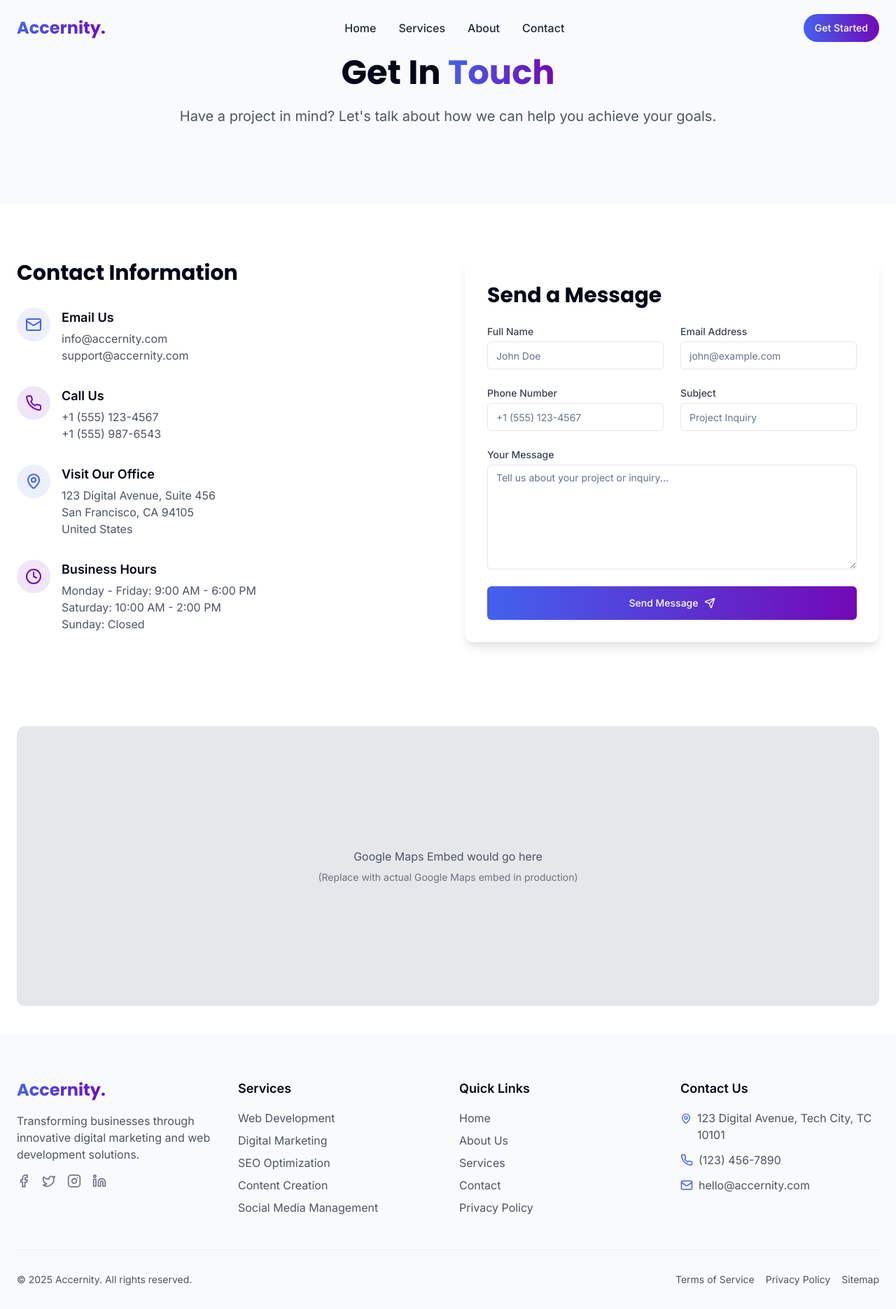
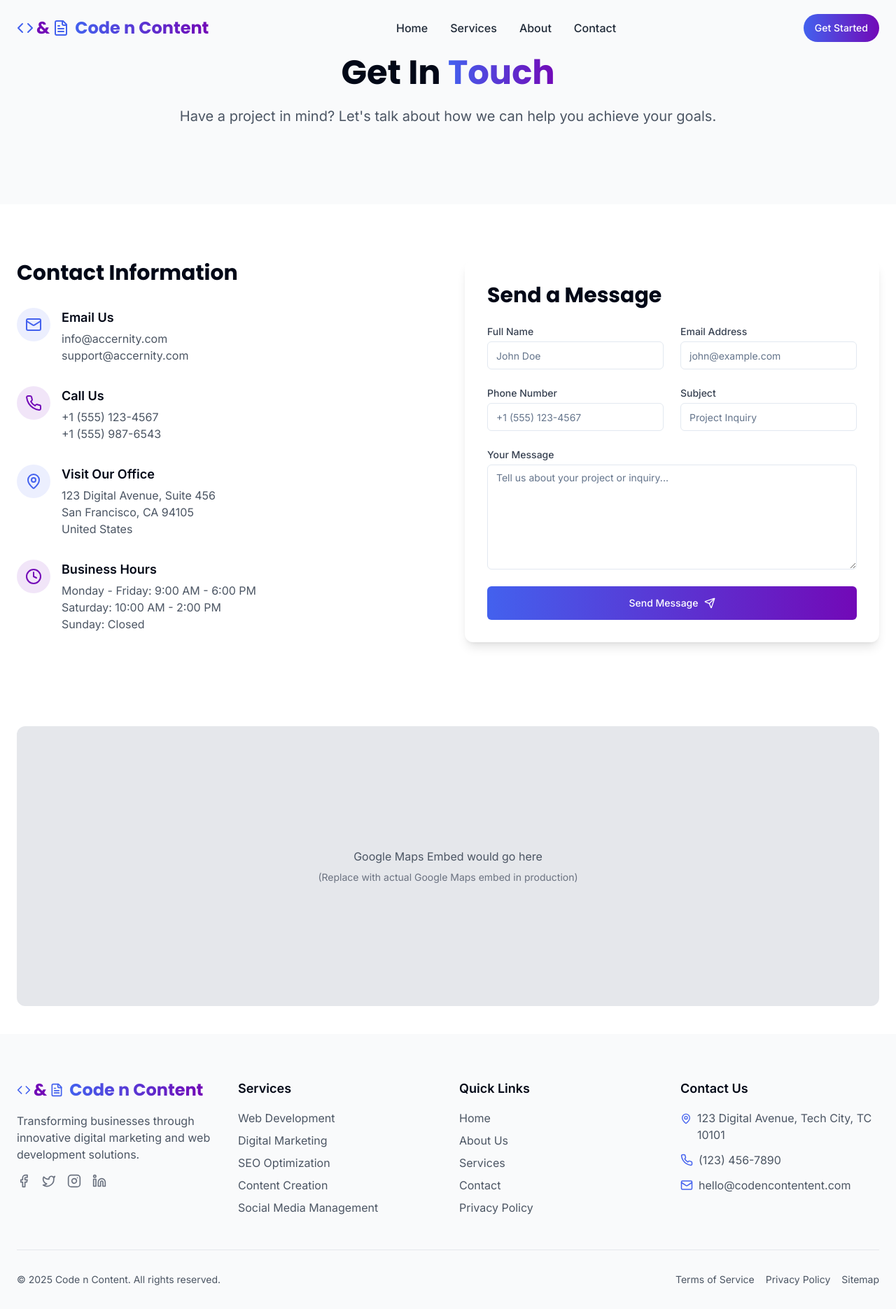
Before and after one commit to gopalagrawal1721/accernity-web-spark, a React (Vite) app: page /contact in a window 1280 px wide. Shown: the whole page at 70% size. Built offline with nearby package versions, Linux system fonts and the light colour scheme.

Commit message:
Refactor: Update company name and logo
Update the application to reflect the new company name "code n content" and its associated logo.

```diff
--- a/index.html
+++ b/index.html
@@ -4,17 +4,17 @@
   <head>
     <meta charset="UTF-8" />
     <meta name="viewport" content="width=device-width, initial-scale=1.0" />
-    <title>Accernity - Digital Marketing & Web Development Agency</title>
+    <title>Code n Content - Digital Marketing & Web Development Agency</title>
     <meta name="description" content="Premier digital marketing and web development agency helping businesses grow online with cutting-edge solutions." />
-    <meta name="author" content="Accernity" />
+    <meta name="author" content="Code n Content" />
 
-    <meta property="og:title" content="Accernity - Digital Marketing & Web Development Agency" />
+    <meta property="og:title" content="Code n Content - Digital Marketing & Web Development Agency" />
     <meta property="og:description" content="Premier digital marketing and web development agency helping businesses grow online with cutting-edge solutions." />
     <meta property="og:type" content="website" />
     <meta property="og:image" content="https://lovable.dev/opengraph-image-p98pqg.png" />
 
     <meta name="twitter:card" content="summary_large_image" />
-    <meta name="twitter:site" content="@accernity" />
+    <meta name="twitter:site" content="@codencontentent" />
     <meta name="twitter:image" content="https://lovable.dev/opengraph-image-p98pqg.png" />
 
     <!-- Google Fonts -->
--- a/src/components/Footer.tsx
+++ b/src/components/Footer.tsx
@@ -1,6 +1,6 @@
 
 import { Link } from "react-router-dom";
-import { Facebook, Twitter, Instagram, Linkedin, Mail, Phone, MapPin } from "lucide-react";
+import { Facebook, Twitter, Instagram, Linkedin, Mail, Phone, MapPin, Code, FileText } from "lucide-react";
 
 const Footer = () => {
   return (
@@ -9,8 +9,13 @@ const Footer = () => {
         <div className="grid grid-cols-1 md:grid-cols-2 lg:grid-cols-4 gap-8">
           {/* Company Info */}
           <div className="space-y-4">
-            <Link to="/" className="text-2xl font-display font-bold">
-              <span className="gradient-text">Accernity.</span>
+            <Link to="/" className="text-2xl font-display font-bold flex items-center">
+              <div className="mr-2 flex items-center">
+                <Code className="text-brand-blue" size={20} />
+                <span className="text-brand-purple mx-1">&</span>
+                <FileText className="text-brand-blue" size={20} />
+              </div>
+              <span className="gradient-text">Code n Content</span>
             </Link>
             <p className="text-gray-600 mt-2">
               Transforming businesses through innovative digital marketing and web development solutions.
@@ -111,7 +116,7 @@ const Footer = () => {
               </li>
               <li className="flex items-center">
                 <Mail size={18} className="mr-2 text-brand-blue" />
-                <span className="text-gray-600">hello@accernity.com</span>
+                <span className="text-gray-600">hello@codencontentent.com</span>
               </li>
             </ul>
           </div>
@@ -120,7 +125,7 @@ const Footer = () => {
         <div className="border-t border-gray-200 mt-12 pt-8">
           <div className="flex flex-col md:flex-row justify-between items-center">
             <p className="text-gray-600 text-sm">
-              &copy; {new Date().getFullYear()} Accernity. All rights reserved.
+              &copy; {new Date().getFullYear()} Code n Content. All rights reserved.
             </p>
             <div className="flex space-x-4 mt-4 md:mt-0">
               <Link to="/terms" className="text-gray-600 hover:text-brand-blue transition-colors text-sm">
--- a/src/components/Navbar.tsx
+++ b/src/components/Navbar.tsx
@@ -2,7 +2,7 @@
 import { useState, useEffect } from "react";
 import { Link } from "react-router-dom";
 import { Button } from "@/components/ui/button";
-import { Menu, X } from "lucide-react";
+import { Menu, X, Code, FileText } from "lucide-react";
 
 const Navbar = () => {
   const [isScrolled, setIsScrolled] = useState(false);
@@ -29,8 +29,13 @@ const Navbar = () => {
     >
       <div className="container mx-auto px-4 md:px-6">
         <div className="flex items-center justify-between">
-          <Link to="/" className="text-2xl font-display font-bold">
-            <span className="gradient-text">Accernity.</span>
+          <Link to="/" className="text-2xl font-display font-bold flex items-center">
+            <div className="mr-2 flex items-center">
+              <Code className="text-brand-blue" size={24} />
+              <span className="text-brand-purple mx-1">&</span>
+              <FileText className="text-brand-blue" size={24} />
+            </div>
+            <span className="gradient-text">Code n Content</span>
           </Link>
 
           {/* Desktop Navigation */}
--- a/src/components/home/Hero.tsx
+++ b/src/components/home/Hero.tsx
@@ -1,6 +1,6 @@
 
 import { Button } from "@/components/ui/button";
-import { ArrowRight } from "lucide-react";
+import { ArrowRight, Code, FileText } from "lucide-react";
 import { Link } from "react-router-dom";
 
 const Hero = () => {
@@ -9,11 +9,18 @@ const Hero = () => {
       <div className="absolute inset-0 hero-pattern"></div>
       <div className="container mx-auto px-4 md:px-6 relative">
         <div className="max-w-4xl mx-auto text-center">
+          <div className="flex items-center justify-center mb-4">
+            <div className="flex items-center bg-white p-3 rounded-full shadow-lg">
+              <Code className="text-brand-blue" size={32} />
+              <span className="text-brand-purple mx-2 text-xl font-bold">&</span>
+              <FileText className="text-brand-blue" size={32} />
+            </div>
+          </div>
           <h1 className="text-4xl md:text-5xl lg:text-6xl font-display font-bold leading-tight mb-6 animate-fade-in">
             Transform Your Digital <span className="gradient-text">Presence</span>
           </h1>
           <p className="text-xl text-gray-600 mb-10 mx-auto max-w-2xl animate-slide-up opacity-0" style={{ animationDelay: '300ms' }}>
-            We craft stunning websites and implement powerful digital marketing strategies
+            At Code n Content, we craft stunning websites and implement powerful digital marketing strategies
             that drive growth and convert visitors into loyal customers.
           </p>
           <div className="flex flex-col sm:flex-row justify-center gap-4 animate-slide-up opacity-0" style={{ animationDelay: '600ms' }}>
```
